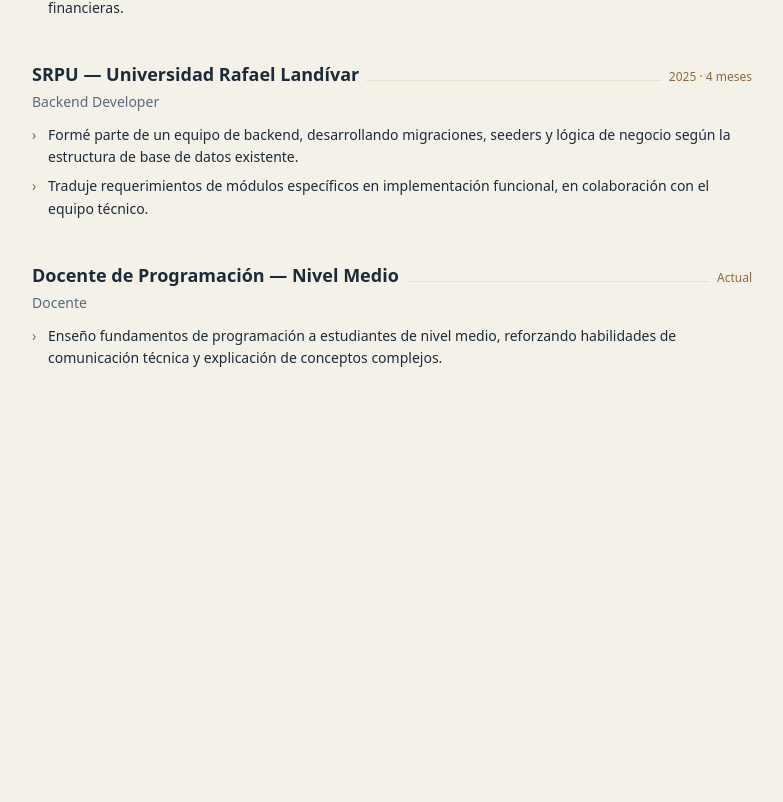
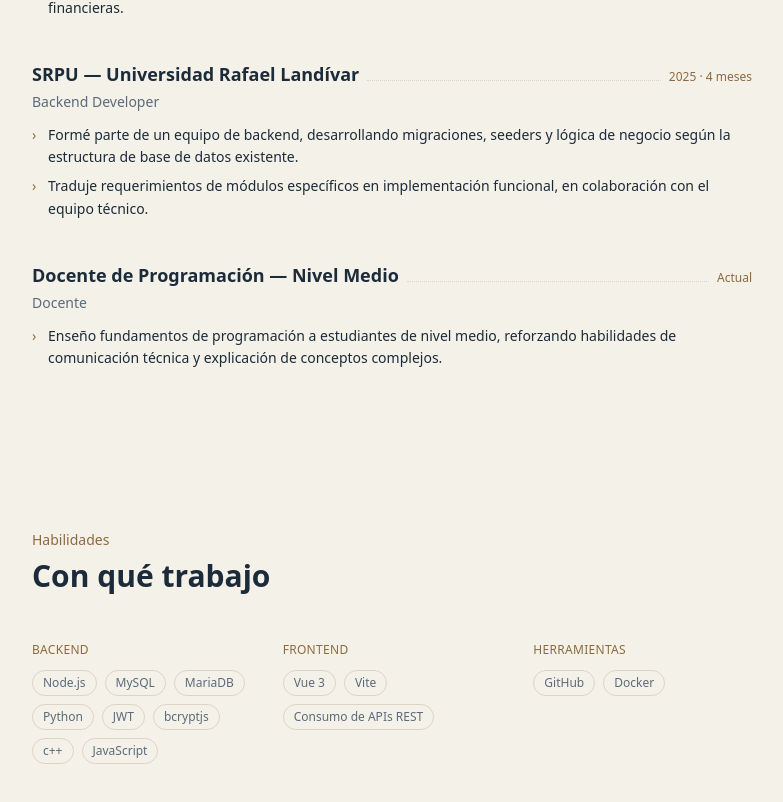
Before and after one commit to andree-ro/portfolio, a Next.js app: page / in a window 1280 px wide. Shown: the part 1845-2647 px from the top of the page, without its empty margins (248-1031 px from the left). Before the commit the page ends 2295 px from the top, so only its background shows below. Built offline with nearby package versions, Linux system fonts and the light colour scheme.

Commit message:
feat: agrega seccion skills agrupada por categoria

```diff
--- a/app/page.js
+++ b/app/page.js
@@ -2,6 +2,7 @@
 import Hero from '@/components/Hero';
 import Projects from '@/components/Projects';
 import Experience from '@/components/Experience';
+import Skills from '@/components/Skills';
 
 export default function Home() {
   return (
@@ -10,6 +11,7 @@
       <Hero />
       <Projects />
       <Experience />
+      <Skills />
     </>
   );
 }
--- /dev/null
+++ b/components/Skills.js
@@ -0,0 +1,38 @@
+import { skills } from '@/lib/data';
+
+const categories = [
+  { label: 'Backend', items: skills.backend },
+  { label: 'Frontend', items: skills.frontend },
+  { label: 'Herramientas', items: skills.tools },
+];
+
+export default function Skills() {
+  return (
+    <section id="habilidades" className="max-w-3xl mx-auto px-6 py-20">
+      <h2 className="font-mono text-sm text-accent mb-2">Habilidades</h2>
+      <h3 className="font-display text-3xl font-bold text-navy mb-12">
+        Con qué trabajo
+      </h3>
+
+      <div className="grid sm:grid-cols-3 gap-8">
+        {categories.map((category) => (
+          <div key={category.label}>
+            <p className="font-mono text-xs text-accent mb-3 uppercase tracking-wide">
+              {category.label}
+            </p>
+            <div className="flex flex-wrap gap-2">
+              {category.items.map((skill) => (
+                <span
+                  key={skill}
+                  className="font-mono text-xs px-2.5 py-1 border border-line rounded-full text-navy-muted"
+                >
+                  {skill}
+                </span>
+              ))}
+            </div>
+          </div>
+        ))}
+      </div>
+    </section>
+  );
+}
```
Also changed, not shown: lib/data.js.
